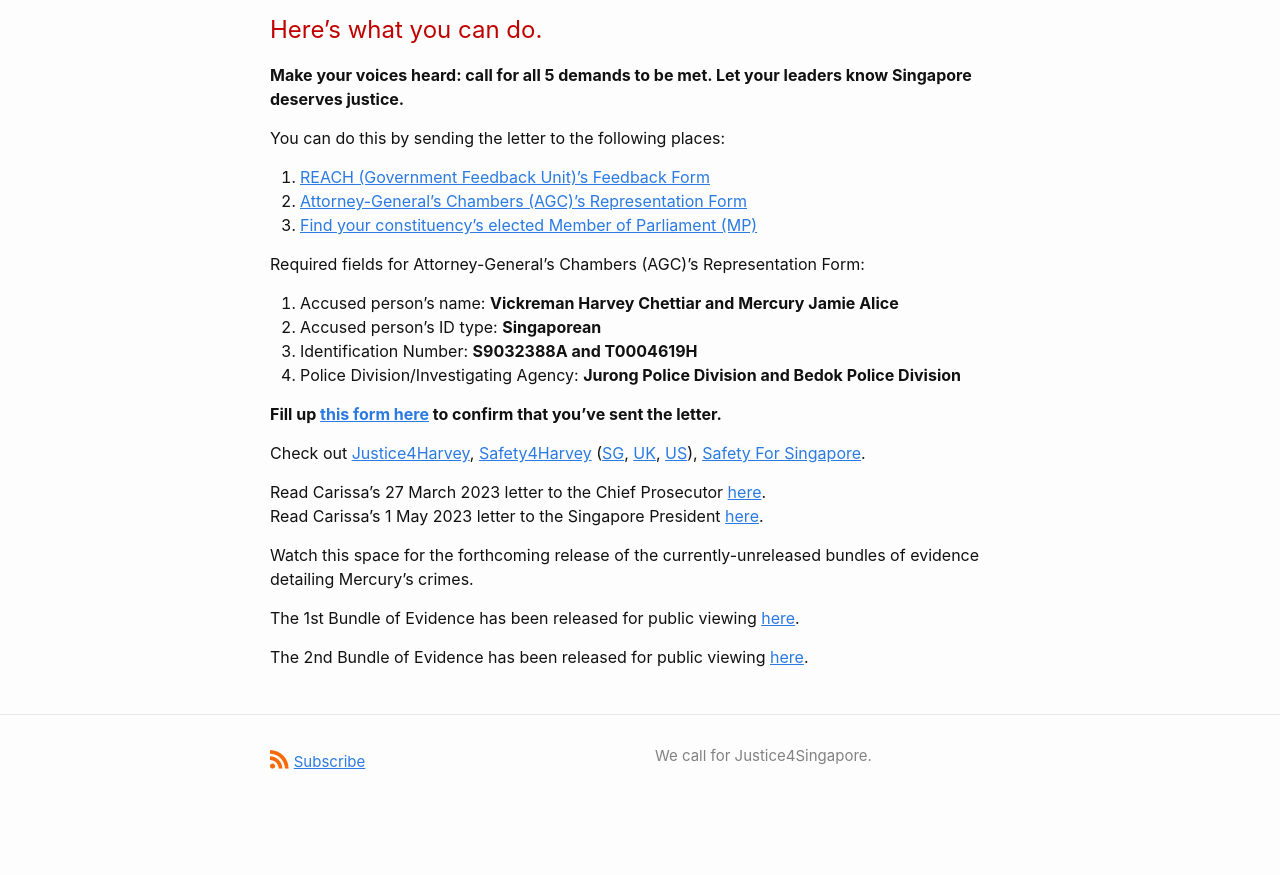
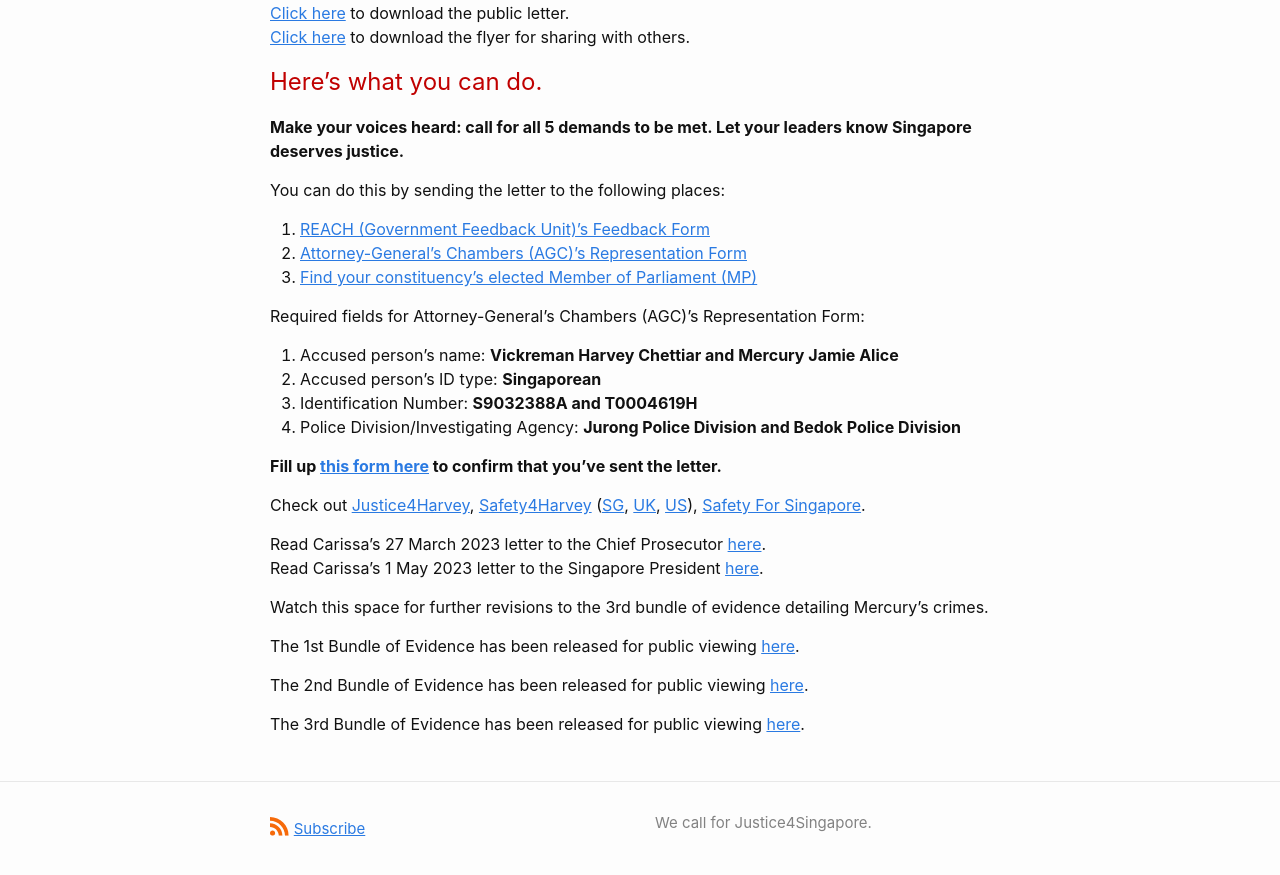
Before and after one commit to delilahvanwinters/justice4singapore.github.io, a Jekyll site: the page built from index.md, in a window 1280 px wide and 900 px high, scrolled down 1910 px. Shown: the top 875 px of the window. Built offline with Jekyll 4.4.1, drawn with Linux system fonts in a browser that asks for light colours; before the commit the page ends 2743 px from its top, so only the background shows below that.

Commit message:
Add third bundle

```diff
--- a/index.md
+++ b/index.md
@@ -77,8 +77,10 @@ Check out [Justice4Harvey](https://instagram.com/justice4harvey), [Safety4Harvey
 Read Carissa’s 27 March 2023 letter to the Chief Prosecutor [here](https://ipfs.io/ipfs/QmY1Y3mjTKnjKi3G1DaL2Ge1sfjxcKXxVYzNPmXoPeiMaS).\
 Read Carissa’s 1 May 2023 letter to the Singapore President [here](https://ipfs.io/ipfs/QmRLtnEtCHK8tUtVHw5hKiH5KNru3Ypg4f8JPJyo5Gi2Gv).
 
-Watch this space for the forthcoming release of the currently-unreleased bundles of evidence detailing Mercury’s crimes.
+Watch this space for further revisions to the 3rd bundle of evidence detailing Mercury’s crimes.
 
 The 1st Bundle of Evidence has been released for public viewing [here](/1stbundle).
 
 The 2nd Bundle of Evidence has been released for public viewing [here](/2ndbundle).
+
+The 3rd Bundle of Evidence has been released for public viewing [here](/3rdbundle).
```
Also changed, not shown: 3rdbundle.md (added, +6 -0 lines).
